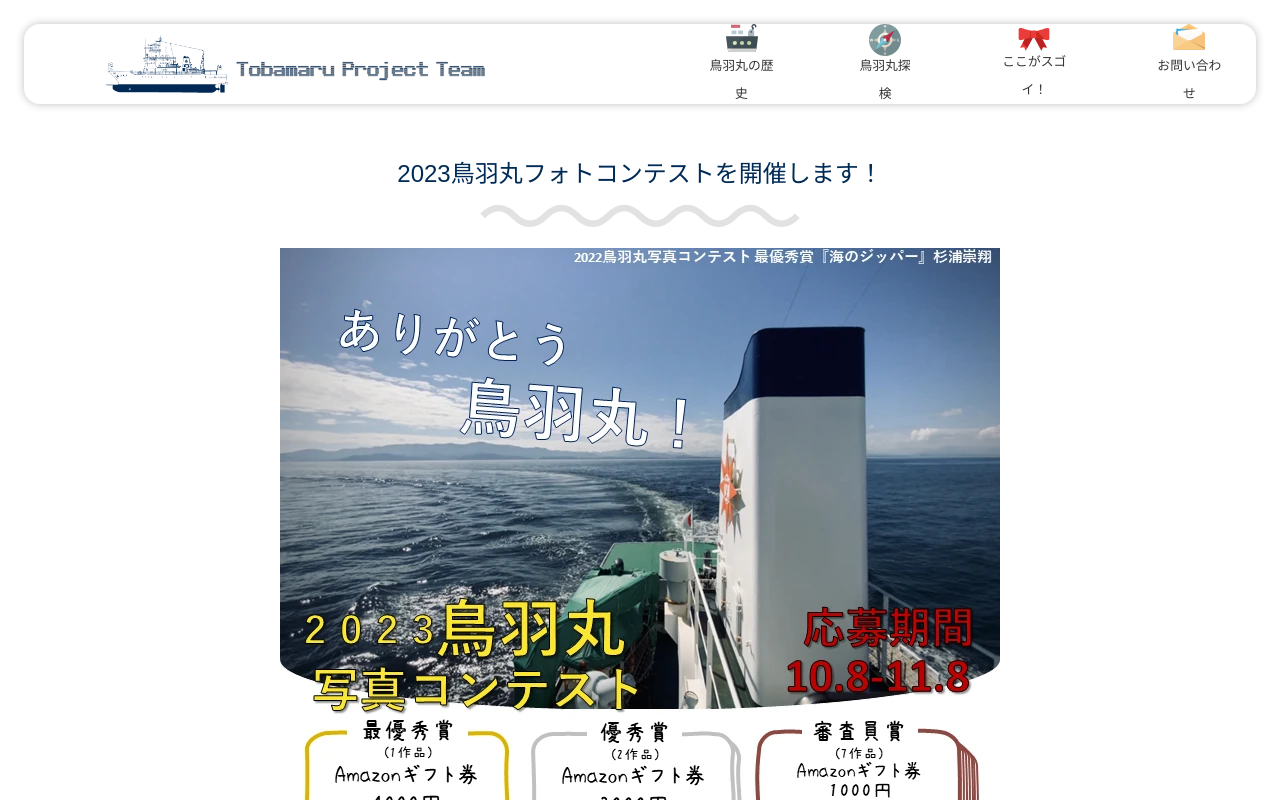
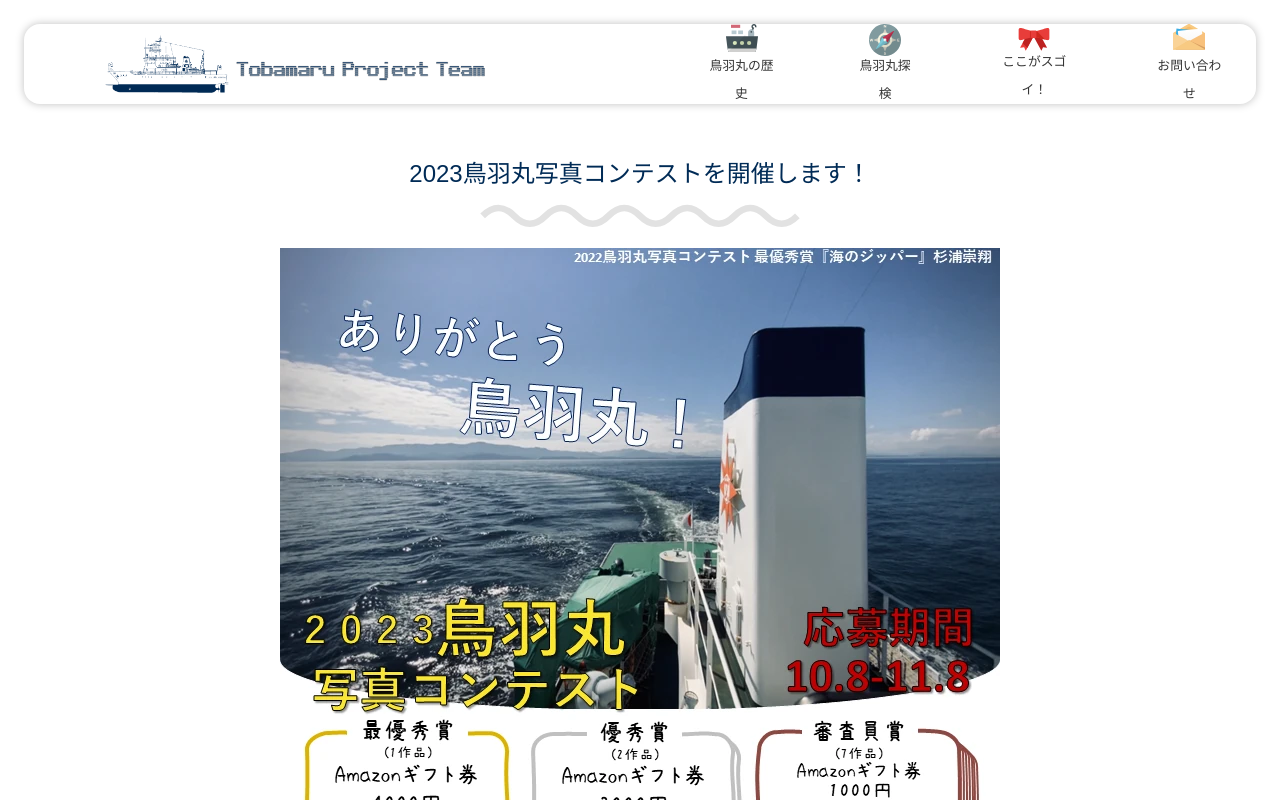
Before and after one commit to takara2314/3rd-tobamaru-lastyear, a SvelteKit app: page /news/2023-photo-contest in a window 1280 px wide. Shown: the top 800 px of the page. Built offline with nearby package versions, Linux system fonts and the light colour scheme; a web font is replaced by a local one.

Commit message:
Change: イベント名変更

```diff
--- a/src/routes/+page.svelte
+++ b/src/routes/+page.svelte
@@ -13,7 +13,7 @@
       image: "/photos/tobamaru.webp"
     },
     {
-      name: "2023鳥羽丸フォトコンテストを開催します！",
+      name: "2023鳥羽丸写真コンテストを開催します！",
       date: "2023-10-08",
       href: "/news/2023-photo-contest",
       image: "/photos/commemorative-photo.webp"
@@ -28,7 +28,7 @@
 
   const events = [
     {
-      name: "2023鳥羽丸フォトコンテスト",
+      name: "2023鳥羽丸写真コンテスト",
       date: ["2023-10-08 ～ 11-08"],
       target: ["鳥羽商船学生"],
       comment: "応募期間中！",
--- a/src/routes/joinus/+page.svelte
+++ b/src/routes/joinus/+page.svelte
@@ -10,7 +10,7 @@
     },
     {
       name: "フォトコン班",
-      description: " 主に「2023鳥羽丸フォトコンテスト」について担当し、海学祭展示などを行います。",
+      description: " 主に「2023鳥羽丸写真コンテスト」について担当し、海学祭展示などを行います。",
       comment: "J科学生も活躍中！"
     },
     {
--- a/src/routes/news/2023-photo-contest/+page.svelte
+++ b/src/routes/news/2023-photo-contest/+page.svelte
@@ -6,7 +6,7 @@
 </script>
 
 <MetaTags
-  title="2023鳥羽丸フォトコンテストを開催します！"
+  title="2023鳥羽丸写真コンテストを開催します！"
   description="応募期間は10月8日～11月8日！賞金も出るよ！"
   href="/news/2023-photo-contest"
 />
@@ -14,7 +14,7 @@
 <main>
   <article>
     <H2>
-      2023鳥羽丸フォトコンテストを開催します！
+      2023鳥羽丸写真コンテストを開催します！
     </H2>
   </article>
 
@@ -22,7 +22,7 @@
     <div>
       <img
         src="/news/2023-photo-contest/poster.webp"
-        alt="2023鳥羽丸フォトコンテストを開催します！応募期間は10月8日～11月8日！賞金も出るよ！"
+        alt="2023鳥羽丸写真コンテストを開催します！応募期間は10月8日～11月8日！賞金も出るよ！"
       />
     </div>
 
```
